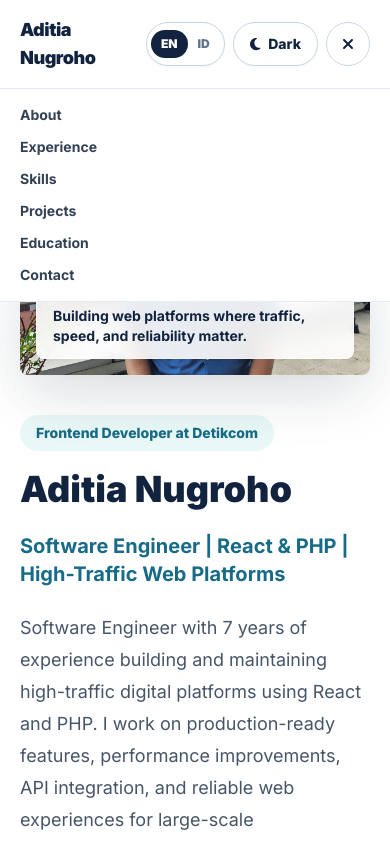
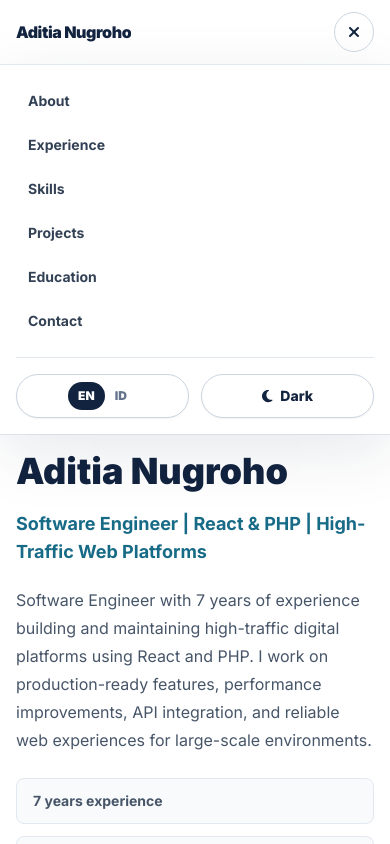
Before and after one commit to nugrohoaditia/aditia-portofolio, a React (Create React App) app: page / in a window 390 px wide. Both pictures are taken after a click on the button "Toggle mobile menu". Shown: the top 844 px of the page. Built offline with nearby package versions, Linux system fonts and the light colour scheme.

Commit message:
update button location and style

```diff
--- a/src/components/DarkModeToggle.jsx
+++ b/src/components/DarkModeToggle.jsx
@@ -1,16 +1,16 @@
 import { FontAwesomeIcon } from "@fortawesome/react-fontawesome";
 import { faMoon, faSun } from "@fortawesome/free-solid-svg-icons";
 
-function DarkModeToggle({ theme, onToggle }) {
+function DarkModeToggle({ theme, onToggle, ariaLabel = "Toggle dark mode", className = "" }) {
     const isDark = theme === "dark";
 
     return (
         <button
             type="button"
-            aria-label="Toggle dark mode"
+            aria-label={ariaLabel}
             aria-pressed={isDark}
             onClick={onToggle}
-            className="inline-flex h-11 items-center gap-2 rounded-full border border-slate-300 bg-white px-4 text-sm font-extrabold text-ink shadow-sm transition hover:-translate-y-0.5 hover:border-marine hover:text-marine dark:border-slate-700 dark:bg-slate-900 dark:text-white dark:hover:border-mint dark:hover:text-mint"
+            className={`inline-flex h-11 items-center justify-center gap-2 rounded-full border border-slate-300 bg-white px-4 text-sm font-extrabold text-ink shadow-sm transition hover:-translate-y-0.5 hover:border-marine hover:text-marine dark:border-slate-700 dark:bg-slate-900 dark:text-white dark:hover:border-mint dark:hover:text-mint ${className}`}
         >
             <FontAwesomeIcon icon={isDark ? faSun : faMoon} />
             <span>{isDark ? "Light" : "Dark"}</span>
--- a/src/components/Header.jsx
+++ b/src/components/Header.jsx
@@ -17,12 +17,16 @@ function Header({
     const hero = content.hero;
 
     const closeMenu = () => setMenuOpen(false);
+    const toggleLanguageFromMenu = () => {
+        onToggleLanguage();
+        closeMenu();
+    };
 
     return (
         <>
             <header className="fixed inset-x-0 top-0 z-50 border-b border-slate-200/80 bg-white/90 backdrop-blur dark:border-slate-800 dark:bg-slate-950/90">
-                <nav className="mx-auto flex max-w-7xl items-center justify-between px-5 py-4 lg:px-8" aria-label="Main navigation">
-                    <a href="#home" className="text-lg font-black tracking-tight text-ink dark:text-white" onClick={closeMenu}>
+                <nav className="mx-auto flex max-w-7xl items-center justify-between px-4 py-3 sm:px-5 sm:py-4 lg:px-8" aria-label="Main navigation">
+                    <a href="#home" className="max-w-[13rem] truncate text-base font-black tracking-tight text-ink sm:max-w-none sm:text-lg dark:text-white" onClick={closeMenu}>
                         {profile.name}
                     </a>
                     <div className="hidden items-center gap-7 text-sm font-bold text-slate-600 md:flex dark:text-slate-300">
@@ -32,7 +36,7 @@ function Header({
                             </a>
                         ))}
                     </div>
-                    <div className="flex items-center gap-2">
+                    <div className="hidden items-center gap-2 md:flex">
                         <button
                             type="button"
                             className="language-toggle"
@@ -44,9 +48,11 @@ function Header({
                             <span className={language === "id" ? "is-active" : ""}>ID</span>
                         </button>
                         <DarkModeToggle theme={theme} onToggle={onToggleTheme} />
+                    </div>
+                    <div className="flex items-center md:hidden">
                         <button
                             type="button"
-                            className="inline-flex h-11 w-11 items-center justify-center rounded-full border border-slate-300 text-ink transition hover:border-marine hover:text-marine md:hidden dark:border-slate-700 dark:text-white"
+                            className="inline-flex h-10 w-10 items-center justify-center rounded-full border border-slate-300 text-ink transition hover:border-marine hover:text-marine dark:border-slate-700 dark:text-white"
                             aria-label="Toggle mobile menu"
                             aria-expanded={isMenuOpen}
                             onClick={() => setMenuOpen((open) => !open)}
@@ -56,20 +62,38 @@ function Header({
                     </div>
                 </nav>
                 {isMenuOpen && (
-                    <div className="border-t border-slate-200 bg-white px-5 py-4 md:hidden dark:border-slate-800 dark:bg-slate-950">
-                        <div className="grid gap-3 text-sm font-bold text-slate-700 dark:text-slate-200">
+                    <div className="border-t border-slate-200 bg-white px-4 py-4 shadow-soft md:hidden dark:border-slate-800 dark:bg-slate-950">
+                        <div className="grid gap-1 text-sm font-bold text-slate-700 dark:text-slate-200">
                             {links.map((link) => (
                                 <a className="mobile-link" href={`#${link.id}`} key={link.id} onClick={closeMenu}>
                                     {link.label}
                                 </a>
                             ))}
                         </div>
+                        <div className="mt-4 grid grid-cols-2 gap-3 border-t border-slate-200 pt-4 dark:border-slate-800">
+                            <button
+                                type="button"
+                                className="language-toggle w-full justify-center"
+                                aria-label="Toggle mobile language"
+                                aria-pressed={language === "id"}
+                                onClick={toggleLanguageFromMenu}
+                            >
+                                <span className={language === "en" ? "is-active" : ""}>EN</span>
+                                <span className={language === "id" ? "is-active" : ""}>ID</span>
+                            </button>
+                            <DarkModeToggle
+                                ariaLabel="Toggle mobile dark mode"
+                                className="w-full"
+                                theme={theme}
+                                onToggle={onToggleTheme}
+                            />
+                        </div>
                     </div>
                 )}
             </header>
 
-            <section id="home" className="relative overflow-hidden border-b border-slate-200 bg-white pt-28 dark:border-slate-800 dark:bg-slate-950 sm:pt-32">
-                <div className="mx-auto grid max-w-7xl items-center gap-10 px-5 pb-16 md:grid-cols-[1.05fr_0.95fr] lg:px-8 lg:pb-24">
+            <section id="home" className="relative overflow-hidden border-b border-slate-200 bg-white pt-24 dark:border-slate-800 dark:bg-slate-950 sm:pt-32">
+                <div className="mx-auto grid max-w-7xl items-center gap-8 px-4 pb-14 sm:px-5 sm:pb-16 md:grid-cols-[1.05fr_0.95fr] lg:px-8 lg:pb-24">
                     <motion.div
                         className="order-2 md:order-1"
                         initial={{ opacity: 0, y: 24 }}
@@ -82,14 +106,14 @@ function Header({
                         <h1 className="max-w-4xl text-4xl font-black leading-tight tracking-normal text-ink sm:text-5xl lg:text-6xl dark:text-white">
                             {profile.name}
                         </h1>
-                        <p className="mt-5 text-xl font-bold text-marine dark:text-mint">{hero.subtitle}</p>
-                        <p className="mt-6 max-w-2xl text-lg leading-8 text-slate-600 dark:text-slate-300">{hero.summary}</p>
-                        <div className="mt-8 grid gap-3 text-sm font-bold text-slate-600 sm:grid-cols-3 dark:text-slate-300">
+                        <p className="mt-4 text-lg font-bold text-marine sm:mt-5 sm:text-xl dark:text-mint">{hero.subtitle}</p>
+                        <p className="mt-5 max-w-2xl text-base leading-7 text-slate-600 sm:mt-6 sm:text-lg sm:leading-8 dark:text-slate-300">{hero.summary}</p>
+                        <div className="mt-6 grid gap-3 text-sm font-bold text-slate-600 sm:mt-8 sm:grid-cols-3 dark:text-slate-300">
                             {hero.metrics.map((metric) => (
                                 <span className="metric-line" key={metric}>{metric}</span>
                             ))}
                         </div>
-                        <div className="mt-8 flex flex-col gap-3 sm:flex-row">
+                        <div className="mt-7 flex flex-col gap-3 sm:mt-8 sm:flex-row">
                             <a href="#experience" className="btn-primary">
                                 {hero.primaryAction}
                             </a>
```
Also changed, not shown: src/styles/tailwind.css, 12 other files (tests, documents, lock files or other folders).
